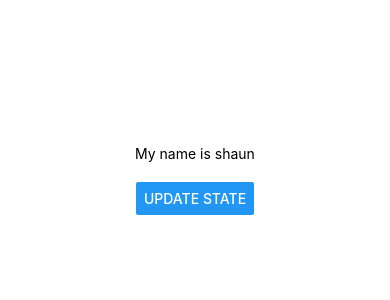
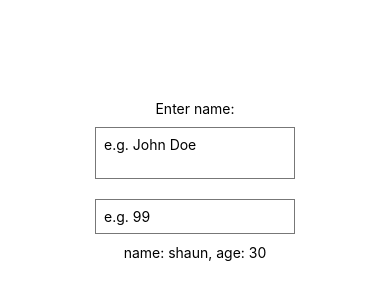
Before and after one commit to razanor/react-native-basic, a React Native app: screen / in a window 390 px wide. Shown: the part 242-542 px from the top of the page. Built offline with nearby package versions, Linux system fonts and the light colour scheme.

Commit message:
TextInput example

```diff
--- a/App.js
+++ b/App.js
@@ -1,20 +1,29 @@
 import React, { useState } from 'react';
-import { StyleSheet, Text, View, Button } from 'react-native';
+import { StyleSheet, Text, View, TextInput } from 'react-native';
 
 const App = () => {
   const [name, setName] = useState('shaun');
-
-  const clickHandler = () => {
-    setName('chun-li');
-  };
+  const [age, setAge] = useState('30');
 
   return (
     <View style={styles.container}>
-      <Text>My name is {name}</Text>
-      <View style={styles.buttonContainer}>
-        {/* Not possible to style default button component  */}
-        <Button title='Update state' onPress={clickHandler} />
-      </View>
+      <Text>Enter name:</Text>
+      <TextInput
+        multiline
+        style={styles.input}
+        placeholder='e.g. John Doe'
+        onChangeText={(val) => setName(val)}
+      />
+
+      <TextInput
+        keyboardType='numeric'
+        style={styles.input}
+        placeholder='e.g. 99'
+        onChangeText={(val) => setAge(val)}
+      />
+      <Text>
+        name: {name}, age: {age}
+      </Text>
     </View>
   );
 };
@@ -26,8 +35,12 @@
     alignItems: 'center',
     justifyContent: 'center',
   },
-  buttonContainer: {
-    marginTop: 20,
+  input: {
+    borderWidth: 1,
+    borderColor: '#777',
+    padding: 8,
+    margin: 10,
+    width: 200,
   },
 });
 
```
